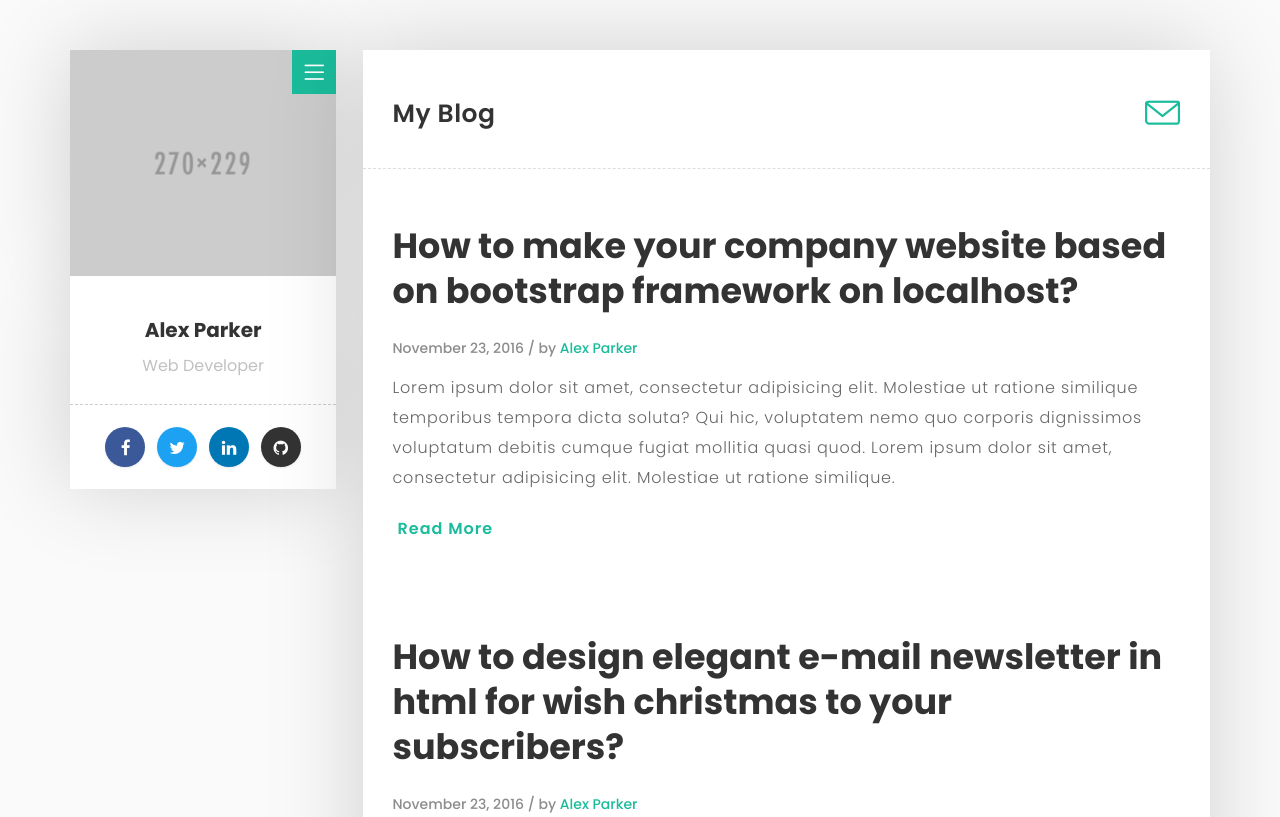
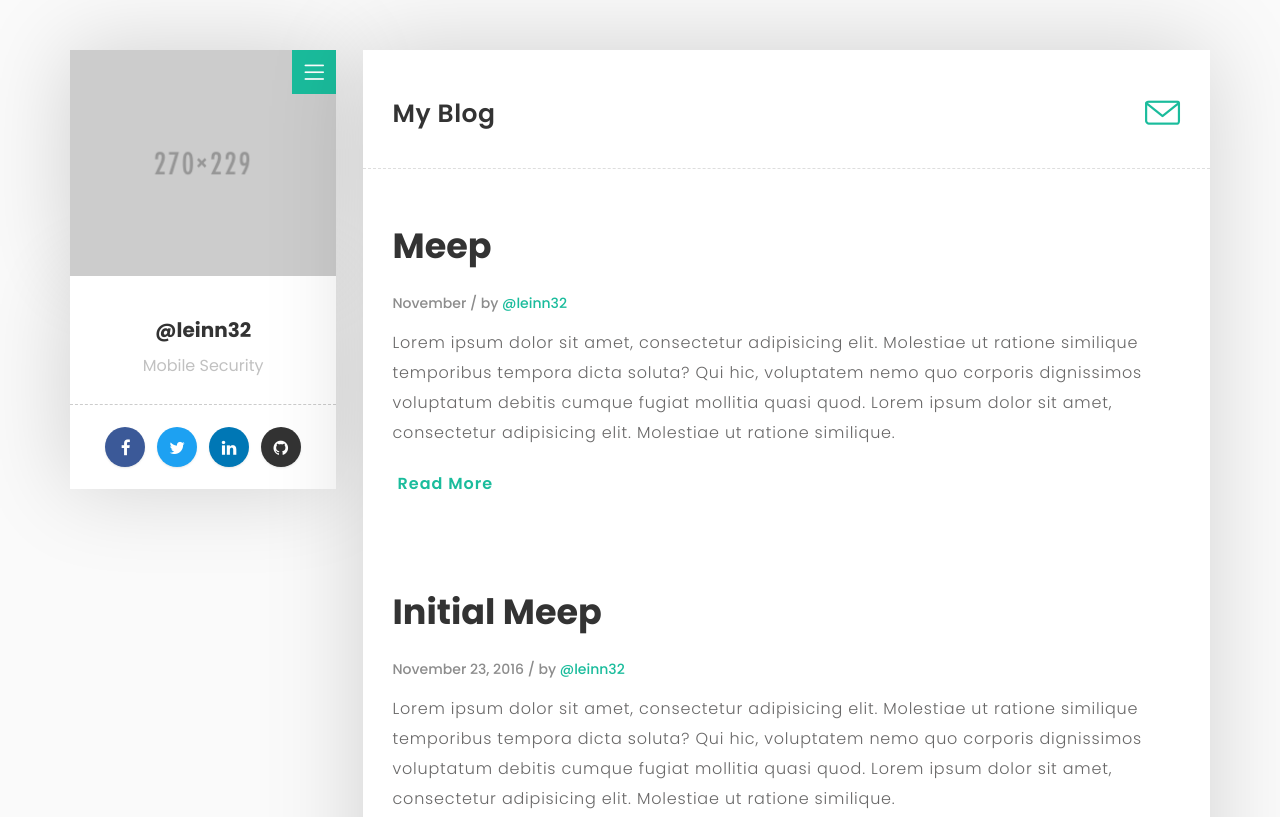
Before and after one commit to leinn32/leinn32.github.io, a plain HTML site: page index.html in a window 1280 px wide. Shown: the top 817 px of the page. Drawn offline with Linux system fonts and the light colour scheme.

Commit message:
Remove alex
Remove Alex dummy data

```diff
--- a/index.html
+++ b/index.html
@@ -16,7 +16,7 @@
     <meta name="robots" content="index,follow">
 
 
-    <title>DevBlog - Personal Blog Template</title>
+    <title>Mobile Mess</title>
 
     <!-- Favicon -->
     <link rel="shortcut icon" href="images/favicon/favicon.ico">
@@ -81,8 +81,8 @@
                       <div class="my-detail">
 
                         <div class="white-spacing">
-                            <h1>Alex Parker</h1>
-                            <span>Web Developer</span>
+                            <h1>@leinn32</h1>
+                            <span>Mobile Security</span>
                         </div>
 
                        <ul class="social-icon">
@@ -119,10 +119,10 @@
                                 <!-- Blog Post Start -->
                                 <div class="col-md-12 blog-post">
                                     <div class="post-title">
-                                      <a href="single.html"><h1>How to make your company website based on bootstrap framework on localhost?</h1></a>
+                                      <a href="single.html"><h1>Meep</h1></a>
                                     </div>
                                     <div class="post-info">
-                                    	<span>November 23, 2016 / by <a href="#" target="_blank">Alex Parker</a></span>
+                                    	<span>November  / by <a href="#" target="_blank">@leinn32</a></span>
                                     </div>
                                     <p>Lorem ipsum dolor sit amet, consectetur adipisicing elit. Molestiae ut ratione similique temporibus tempora dicta soluta? Qui hic, voluptatem nemo quo corporis dignissimos voluptatum debitis cumque fugiat mollitia quasi quod. Lorem ipsum dolor sit amet, consectetur adipisicing elit. Molestiae ut ratione similique.</p>
                                     <a href="single.html" class="button button-style button-anim fa fa-long-arrow-right"><span>Read More</span></a>
@@ -134,10 +134,10 @@
                                 <!-- Blog Post Start -->
                                 <div class="col-md-12 blog-post">
                                     <div class="post-title">
-                                      <a href="single.html"><h1>How to design elegant e-mail newsletter in html for wish christmas to your subscribers?</h1></a>
+                                      <a href="single.html"><h1>Initial Meep</h1></a>
                                     </div>
                                     <div class="post-info">
-                                    	<span>November 23, 2016 / by <a href="#" target="_blank">Alex Parker</a></span>
+                                    	<span>November 23, 2016 / by <a href="#" target="_blank">@leinn32</a></span>
                                     </div>
                                     <p>Lorem ipsum dolor sit amet, consectetur adipisicing elit. Molestiae ut ratione similique temporibus tempora dicta soluta? Qui hic, voluptatem nemo quo corporis dignissimos voluptatum debitis cumque fugiat mollitia quasi quod. Lorem ipsum dolor sit amet, consectetur adipisicing elit. Molestiae ut ratione similique.</p>
                                     <a href="single.html" class="button button-style button-anim fa fa-long-arrow-right"><span>Read More</span></a>
@@ -265,12 +265,10 @@
                                <li><a href="contact.html">Contact</a></li>
                             </ul>
 
-                          <p>© Copyright 2016 DevBlog. All rights reserved</p>
+                          <p>©Meep/p>
 
 
-						  <!-- UiPasta Credit Start -->
-                          <div class="uipasta-credit">Design By <a href="http://www.uipasta.com" target="_blank">UiPasta</a></div>
-                          <!-- UiPasta Credit End -->
+
 
 
                          </footer>
```
